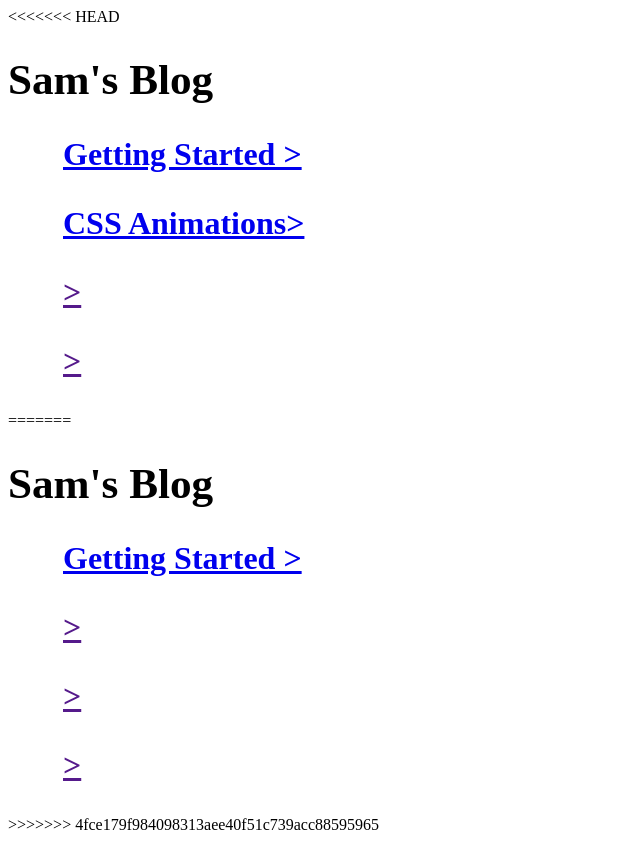
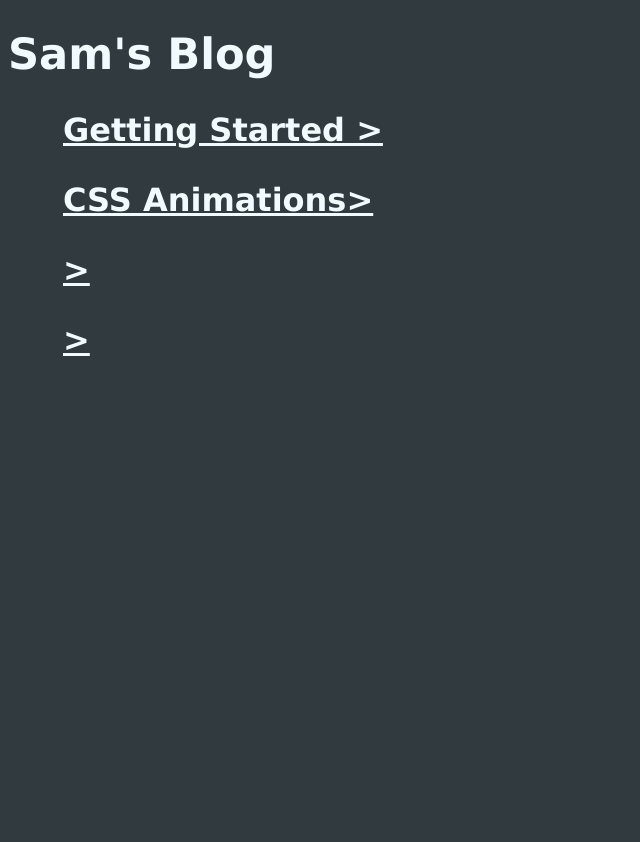
Before and after one commit to schaffsp/347blog, a plain HTML site: page index.html in a window 1280 px wide. Shown: the whole page, without its empty margins (0-640 px from the left). After the commit the page ends 800 px from the top, so only its background shows below. Drawn offline with Linux system fonts and the light colour scheme.

Commit message:
Add files via upload

```diff
--- a/html/blog.css
+++ b/html/blog.css
@@ -1,4 +1,3 @@
-<<<<<<< HEAD
 * {
     /*background-color: #313b3f; */
     color: #f1fbff;
@@ -71,55 +70,4 @@ blockquote {
   .symbol:hover {
     color: #ffee10;
     text-shadow: 0 0 5px #ffee10;
-=======
-* {
-    background-color: #313b3f;
-    color: #f1fbff;
-    font-family: 'Lucida Sans', 'Lucida Sans Regular', 'Lucida Grande', 'Lucida Sans Unicode', Geneva, Verdana, sans-serif;
-}
-
-.post_title {
-    font-size: 2.7em;
-    margin-bottom: 0px;
-}
-
-.post_subtitle {
-    margin-top: 0px;
-    font-style: italic;
-    margin-bottom: 30px;
-}
-
-.return_link {
-    text-decoration: none;
-    font-weight: bold;
-}
-
-.symbol {
-    text-decoration: none;
-    position: relative;
-    font-size: 1em;
-    transition: .5s;
-}
-
-  .symbol::before {
-    text-decoration: none;
-    content: '';
-    position: absolute;
-    top: 0;
-    left: 0;
-    width: 100%;
-    height: 100%;
-    transition: .5s;
-    transform: scale(.9);
-    z-index: -1;
   }
-
-  .symbol:hover::before {
-    transform: scale(1.1);
-  }
-
-  .symbol:hover {
-    color: #ffee10;
-    text-shadow: 0 0 5px #ffee10;
->>>>>>> 4fce179f984098313aee40f51c739acc88595965
-  }
--- a/index.css
+++ b/index.css
@@ -1,4 +1,3 @@
-<<<<<<< HEAD
 * {
     background-color: #313b3f;
     color: #f1fbff;
@@ -42,48 +41,3 @@ ul {
     color: #ffee10;
     text-shadow: 0 0 5px #ffee10;
   }
-=======
-* {
-    background-color: #313b3f;
-    color: #f1fbff;
-    font-family: 'Lucida Sans', 'Lucida Sans Regular', 'Lucida Grande', 'Lucida Sans Unicode', Geneva, Verdana, sans-serif;
-}
-
-.title {
-    font-size: 2.7em;
-}
-
-ul {
-    list-style: none;
-    margin: 0 15px;
-}
-
-.symbol {
-    text-decoration: none;
-    position: relative;
-    font-size: 2em;
-    transition: .5s;
-}
-
-  .symbol::before {
-    text-decoration: none;
-    content: '';
-    position: absolute;
-    top: 0;
-    left: 0;
-    width: 100%;
-    height: 100%;
-    transition: .5s;
-    transform: scale(.9);
-    z-index: -1;
-  }
-
-  .symbol:hover::before {
-    transform: scale(1.1);
-  }
-
-  .symbol:hover {
-    color: #ffee10;
-    text-shadow: 0 0 5px #ffee10;
-  }
->>>>>>> 4fce179f984098313aee40f51c739acc88595965
--- a/index.html
+++ b/index.html
@@ -1,4 +1,3 @@
-<<<<<<< HEAD
 <!DOCTYPE html>
 <html>
     <head>
@@ -32,39 +31,4 @@
             </li>
         </ul>
     </body>
-=======
-<!DOCTYPE html>
-<html>
-    <head>
-        <title>Blog</title>
-        <link rel="stylesheet" href="index.css">
-    </head>
-    <body>
-        <h1 class="title">Sam's Blog</h1>
-        <ul>
-            <li>
-                <div class="blog_link_body">
-                    <a class="blog_link" href="html/week1.html">
-                        <h3 class="symbol">Getting Started &gt;</h3>
-                    </a>
-                </div>
-                <div class="blog_link_body">
-                    <a class="blog_link" href="">
-                        <h3 class="symbol">&gt;</h3>
-                    </a>
-                </div>
-                <div class="blog_link_body">
-                    <a class="blog_link" href="">
-                        <h3 class="symbol">&gt;</h3>
-                    </a>
-                </div>
-                <div class="blog_link_body">
-                    <a class="blog_link" href="">
-                        <h3 class="symbol">&gt;</h3>
-                    </a>
-                </div>
-            </li>
-        </ul>
-    </body>
->>>>>>> 4fce179f984098313aee40f51c739acc88595965
 </html>
```
Also changed, not shown: html/week1.html (+1 -31 lines).
